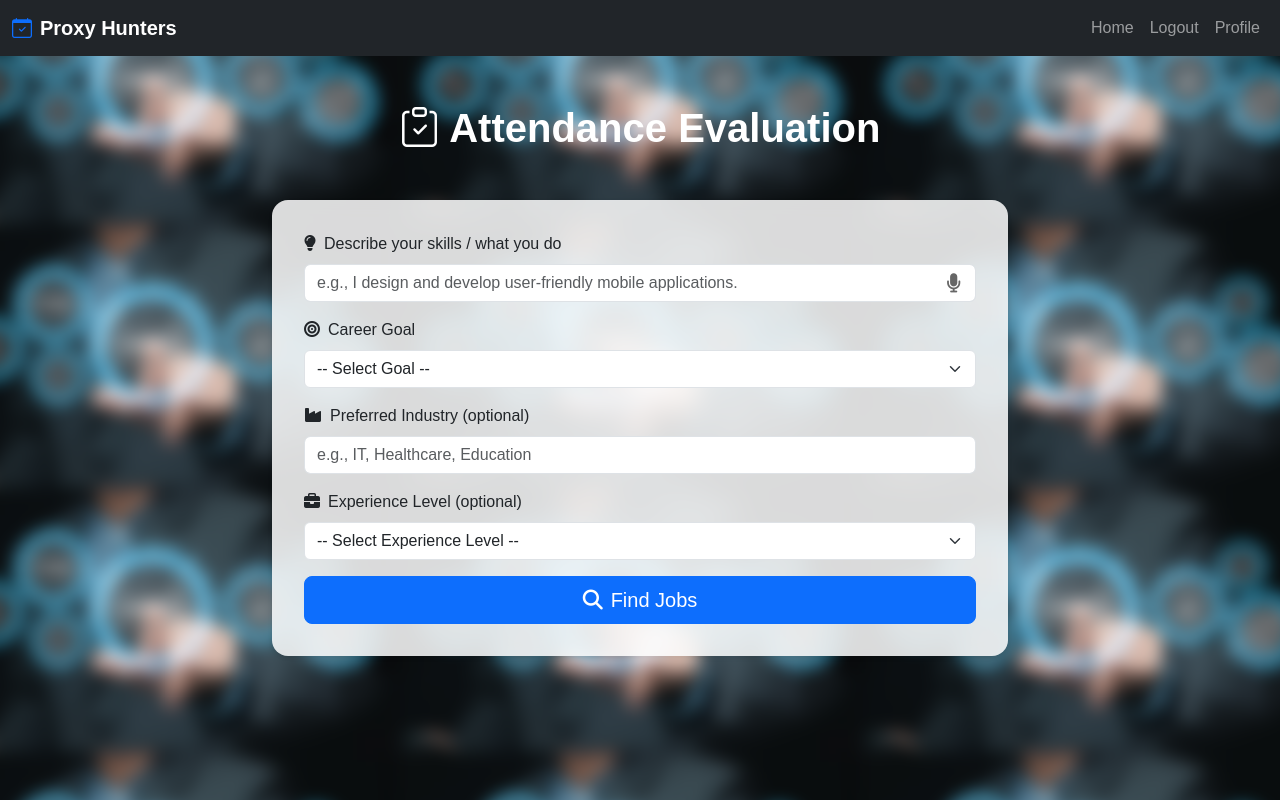
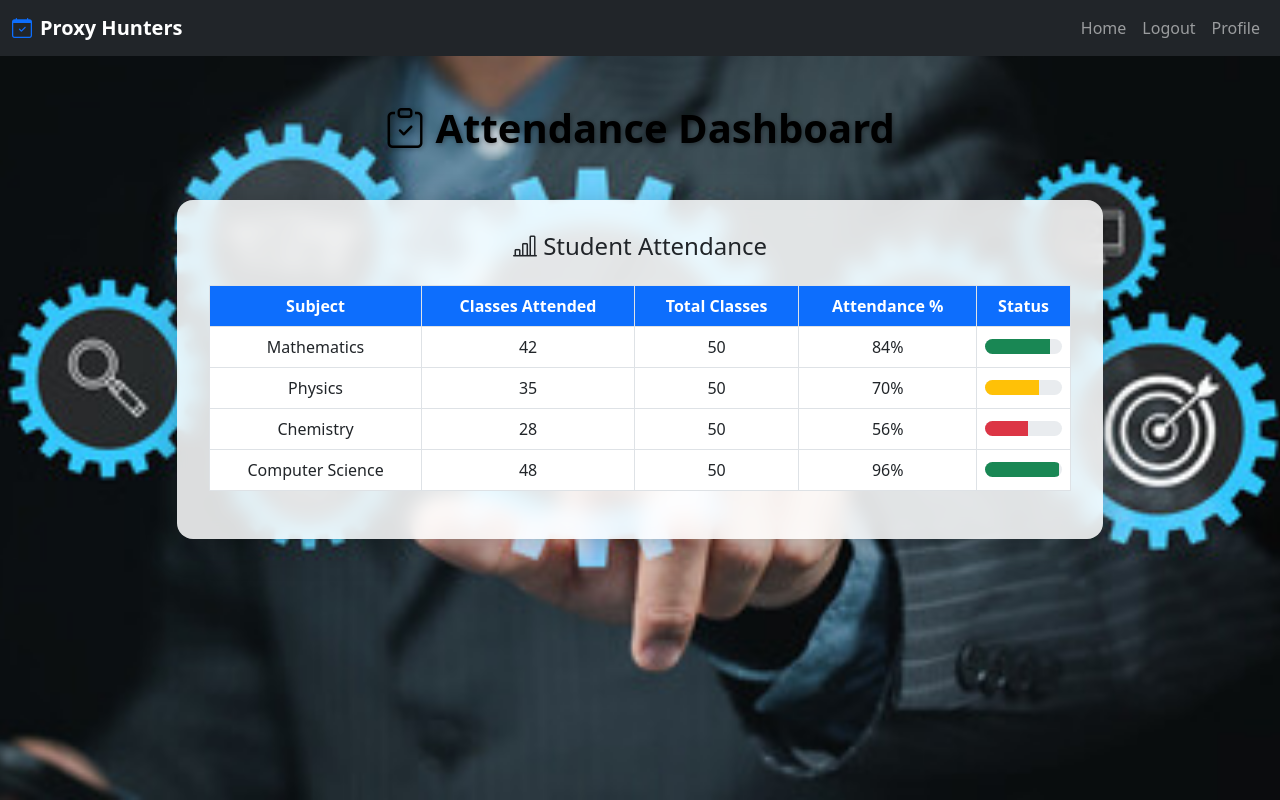
Before and after one commit to rishukundu5678-art/Proxy-Hunters, a Flask app: page /index in a window 1280 px wide. Run offline with Flask 3, Linux system fonts and the light colour scheme; a user stored in the database is signed in.

Commit message:
Updated attendance dashboard and background

```diff
--- a/templates/index.html
+++ b/templates/index.html
@@ -2,73 +2,65 @@
 <html lang="en">
 <head>
     <meta charset="UTF-8">
-    <title>Attendance Report</title>
+    <title>Attendance Dashboard | Proxy Hunters</title>
     <meta name="viewport" content="width=device-width, initial-scale=1">
     <!-- Bootstrap CSS -->
     <link href="https://cdn.jsdelivr.net/npm/bootstrap@5.3.0/dist/css/bootstrap.min.css" rel="stylesheet">
     <!-- Bootstrap Icons -->
     <link href="https://cdn.jsdelivr.net/npm/bootstrap-icons@1.10.5/font/bootstrap-icons.css" rel="stylesheet">
-    <!-- Font Awesome -->
-    <link href="https://cdnjs.cloudflare.com/ajax/libs/font-awesome/6.4.0/css/all.min.css" rel="stylesheet">
-
     <style>
-        /* Blurred background */
-        body {
-            position: relative;
-            min-height: 100vh;
+        html, body {
+            height: 100%;
             margin: 0;
-            font-family: Arial, sans-serif;
-            background: #f8f9fa;
-        }
-        body::before {
-            content: "";
-            position: fixed;
-            top: 0; left: 0;
-            width: 100%; height: 100%;
-            background-image: url("{{ url_for('static', filename='rishu5.png') }}");
-            filter: blur(8px);
-            transform: scale(1.1);
-            z-index: -1;
         }
 
-        /* Glass effect for cards */
+        body {
+            min-height: 100vh;
+            display: flex;
+            flex-direction: column;
+            background: url("{{ url_for('static', filename='rishu5.png') }}") no-repeat center center fixed;
+            background-size: cover;
+            position: relative;
+        }
+
+        nav {
+            z-index: 2;
+            position: relative;
+        }
+
         .glass-card {
             background: rgba(255, 255, 255, 0.85);
             backdrop-filter: blur(10px);
             border-radius: 1rem;
-            box-shadow: 0 8px 32px rgba(0,0,0,0.1);
             padding: 2rem;
+            box-shadow: 0 8px 32px rgba(0,0,0,0.25);
+            position: relative;
+            z-index: 1;
         }
 
-        /* Microphone button */
-        #mic-btn {
-            position: absolute;
-            right: 15px;
-            top: 38px;
-            cursor: pointer;
-            font-size: 1.2rem;
-            color: #666;
-            user-select: none;
+        /* Table styling */
+        .attendance-table th {
+            background: #0d6efd;
+            color: white;
+            text-align: center;
         }
-        #mic-btn.recording { color: red; }
+        .attendance-table td {
+            text-align: center;
+            vertical-align: middle;
+        }
+        .progress {
+            height: 15px;
+            border-radius: 10px;
+        }
 
-        /* Loading overlay */
-        #loading-overlay {
-          position: fixed;
-          top: 0; left: 0;
-          width: 100%; height: 100%;
-          background: rgba(255, 255, 255, 0.9);
-          z-index: 2000;
-          display: flex;
-          align-items: center;
-          justify-content: center;
-      }
-      .loading-content {
-          text-align: center;
+        /* Dashboard heading */
+        .dashboard-heading {
+            text-shadow: 1px 1px 5px rgba(0,0,0,0.4);
+            color: #000;
         }
     </style>
 </head>
-<body class="bg-light">
+<body>
 <nav class="navbar navbar-expand-lg navbar-dark bg-dark">
     <div class="container-fluid">
         <a class="navbar-brand d-flex align-items-center" href="#">
@@ -85,207 +77,76 @@
     </div>
 </nav>
 
-<!-- Loading Overlay -->
-<div id="loading-overlay" class="d-none">
-    <div class="loading-content text-center">
-        <div class="spinner-border text-primary" role="status"></div>
-        <p class="mt-3 fw-bold">Processing your request... This may take a few minutes.</p>
-    </div>
-</div>
-
 <div class="container py-5">
     <div class="text-center mb-5">
-        <h1 class="display-6 fw-bold text-white"><i class="bi bi-clipboard-check"></i> Attendance Evaluation</h1>
+        <h1 class="display-6 fw-bold dashboard-heading"><i class="bi bi-clipboard-check"></i> Attendance Dashboard</h1>
     </div>
     <div class="row justify-content-center">
-        <div class="col-md-8">
-            <div class="glass-card shadow-sm">
-                <form action="{{ url_for('search') }}" method="POST" id="search-form">
-                    <div class="mb-3 position-relative">
-                        <label for="description" class="form-label">
-                            <i class="fas fa-lightbulb me-2"></i>Describe your skills / what you do
-                        </label>
-                        <input type="text" class="form-control" id="description" name="description"
-                               placeholder="e.g., I design and develop user-friendly mobile applications." required>
-                        <span id="mic-btn" title="Click to record" role="button" aria-pressed="false">
-                            <i class="fas fa-microphone"></i>
-                        </span>
-                        <div id="status" class="form-text mt-1 sr-only" aria-live="polite"></div>
+        <div class="col-md-10">
+            <div class="glass-card">
+                <h4 class="mb-4 text-center"><i class="bi bi-bar-chart-line"></i> Student Attendance</h4>
+                <table class="table table-bordered table-hover attendance-table">
+                    <thead>
+                        <tr>
+                            <th>Subject</th>
+                            <th>Classes Attended</th>
+                            <th>Total Classes</th>
+                            <th>Attendance %</th>
+                            <th>Status</th>
+                        </tr>
+                    </thead>
+                    <tbody>
+                        <tr>
+                            <td>Mathematics</td>
+                            <td>42</td>
+                            <td>50</td>
+                            <td>84%</td>
+                            <td>
+                                <div class="progress">
+                                    <div class="progress-bar bg-success" style="width: 84%"></div>
                                 </div>
-                    <div class="mb-3">
-                        <label for="career_goal" class="form-label">
-                            <i class="fas fa-bullseye me-2"></i>Career Goal
-                        </label>
-                        <select class="form-select" id="career_goal" name="career_goal" required>
-                            <option selected disabled>-- Select Goal --</option>
-                            <option value="First Job">First Job</option>
-                            <option value="Upskilling">Upskilling</option>
-                            <option value="Promotion">Promotion</option>
-                            <option value="Change Job">Change Job</option>
-                            <option value="Career Switch">Career Switch</option>
-                            <option value="Freelancing">Freelancing</option>
-                            <option value="Entrepreneurship">Entrepreneurship</option>
-                            <option value="Other">Other</option>
-                        </select>
+                            </td>
+                        </tr>
+                        <tr>
+                            <td>Physics</td>
+                            <td>35</td>
+                            <td>50</td>
+                            <td>70%</td>
+                            <td>
+                                <div class="progress">
+                                    <div class="progress-bar bg-warning" style="width: 70%"></div>
                                 </div>
-                    <div class="mb-3">
-                        <label for="industry" class="form-label">
-                            <i class="fas fa-industry me-2"></i>Preferred Industry (optional)
-                        </label>
-                        <input type="text" class="form-control" id="industry" name="industry"
-                               placeholder="e.g., IT, Healthcare, Education">
+                            </td>
+                        </tr>
+                        <tr>
+                            <td>Chemistry</td>
+                            <td>28</td>
+                            <td>50</td>
+                            <td>56%</td>
+                            <td>
+                                <div class="progress">
+                                    <div class="progress-bar bg-danger" style="width: 56%"></div>
                                 </div>
-                    <div class="mb-3">
-                        <label for="experience" class="form-label">
-                            <i class="fas fa-briefcase me-2"></i>Experience Level (optional)
-                        </label>
-                        <select class="form-select" id="experience" name="experience">
-                            <option selected disabled>-- Select Experience Level --</option>
-                            <option value="Entry Level">Entry Level</option>
-                            <option value="Mid Level">Mid Level</option>
-                            <option value="Senior Level">Senior Level</option>
-                        </select>
+                            </td>
+                        </tr>
+                        <tr>
+                            <td>Computer Science</td>
+                            <td>48</td>
+                            <td>50</td>
+                            <td>96%</td>
+                            <td>
+                                <div class="progress">
+                                    <div class="progress-bar bg-success" style="width: 96%"></div>
                                 </div>
-                    <div class="d-grid">
-                        <button type="submit" class="btn btn-primary btn-lg">
-                            <i class="fas fa-search me-2"></i>Find Jobs
-                        </button>
-                    </div>
-                </form>
+                            </td>
+                        </tr>
+                    </tbody>
+                </table>
             </div>
         </div>
     </div>
 </div>
 
-<!-- Speech Recognition Script (unchanged) -->
-<script>
-  const SpeechRecognition = window.SpeechRecognition || window.webkitSpeechRecognition;
-  const micBtn = document.getElementById("mic-btn");
-  const descriptionField = document.getElementById("description");
-  const statusEl = document.getElementById("status");
-
-  let isRecording = false;
-  let recognition = null;
-
-  const LANGS = ["hi-IN", "en-IN"];
-  let langIndex = 0;
-  let shouldFallback = false;
-  const REPLACE_TEXT = true;
-
-  function updateStatus(text, visible = true) {
-    statusEl.textContent = text || "";
-    statusEl.classList.toggle("sr-only", !visible || !text);
-  }
-
-  function playMicOnSound() {
-    const audioCtx = new (window.AudioContext || window.webkitAudioContext)();
-    const oscillator = audioCtx.createOscillator();
-    const gainNode = audioCtx.createGain();
-    oscillator.type = "sine";
-    oscillator.frequency.setValueAtTime(880, audioCtx.currentTime);
-    gainNode.gain.setValueAtTime(0.2, audioCtx.currentTime);
-    oscillator.connect(gainNode);
-    gainNode.connect(audioCtx.destination);
-    oscillator.start();
-    oscillator.stop(audioCtx.currentTime + 0.15);
-  }
-
-  if (!SpeechRecognition) {
-    micBtn.title = "Speech recognition not supported in this browser";
-    micBtn.addEventListener("click", () => {
-      alert("Speech recognition not supported. Use Chrome or Edge on desktop/Android.");
-    });
-  } else {
-    micBtn.addEventListener("click", () => {
-      if (!isRecording) startRecognition();
-      else stopRecognition();
-    });
-  }
-
-  function buildRecognizer(lang) {
-    const rec = new SpeechRecognition();
-    rec.lang = lang;
-    rec.interimResults = false;
-    rec.maxAlternatives = 1;
-    rec.continuous = false;
-    return rec;
-  }
-
-  function startRecognition() {
-    recognition = buildRecognizer(LANGS[langIndex]);
-    recognition.onstart = () => {
-      isRecording = true;
-      micBtn.classList.add("recording");
-      micBtn.innerHTML = '<i class="fas fa-stop"></i>';
-      micBtn.setAttribute("aria-pressed", "true");
-      updateStatus(`Listening (${recognition.lang})...`, true);
-      playMicOnSound();
-    };
-    recognition.onerror = (event) => {
-      if (recognition.lang === "hi-IN" && langIndex === 0) {
-        shouldFallback = true;
-        langIndex = 1;
-      } else {
-        updateStatus(`Recognition error: ${event.error || "unknown"}`, true);
-      }
-      try { recognition.stop(); } catch (_) {}
-    };
-    recognition.onresult = async (event) => {
-      try {
-        const alt = event.results[0][0];
-        const spoken = (alt && alt.transcript ? alt.transcript : "").trim();
-        const conf = alt && typeof alt.confidence === "number" ? Math.round(alt.confidence * 100) : null;
-        updateStatus(`Recognized (${recognition.lang})${conf !== null ? " — " + conf + "%" : ""}. Translating...`, true);
-        let english = spoken;
-        try {
-          const resp = await fetch("/translate", {
-            method: "POST",
-            headers: { "Content-Type": "application/json" },
-            body: JSON.stringify({ text: spoken })
-          });
-          const data = await resp.json();
-          if (!resp.ok || data.error) throw new Error(data.error || "Translation failed");
-          english = data.text || spoken;
-        } catch (e) {
-          console.warn("Translation failed, using raw speech:", e);
-        }
-        if (REPLACE_TEXT) descriptionField.value = english;
-        else descriptionField.value += (descriptionField.value ? " " : "") + english;
-        updateStatus("Inserted recognized text.", false);
-      } finally {
-        shouldFallback = false;
-        langIndex = 0;
-        stopRecognition();
-      }
-    };
-    recognition.onend = () => {
-      if (isRecording && shouldFallback && langIndex === 1) {
-        shouldFallback = false;
-        startRecognition();
-        return;
-      }
-      stopRecognition();
-    };
-    try { recognition.start(); } catch (err) {
-      updateStatus("Cannot start recognition: " + err.message, true);
-    }
-  }
-
-  function stopRecognition() {
-    try { recognition && recognition.stop(); } catch (_) {}
-    isRecording = false;
-    micBtn.classList.remove("recording");
-    micBtn.innerHTML = '<i class="fas fa-microphone"></i>';
-    micBtn.setAttribute("aria-pressed", "false");
-    updateStatus("", false);
-  }
-
-  document.getElementById("search-form").addEventListener("submit", function() {
-      document.getElementById("loading-overlay").classList.remove("d-none");
-  });
-
-</script>
-
 <!-- Bootstrap JS -->
 <script src="https://cdn.jsdelivr.net/npm/bootstrap@5.3.0/dist/js/bootstrap.bundle.min.js"></script>
 </body>
```
Lines whose indentation alone changed are shown as unchanged.
